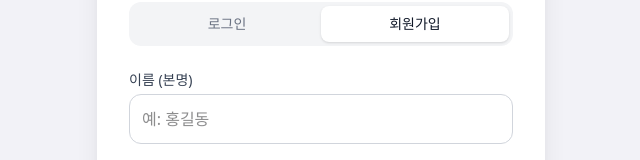
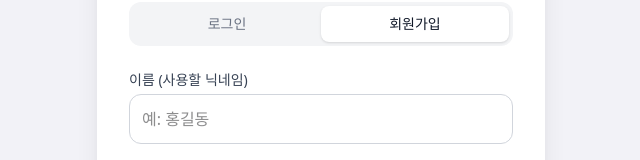
Before and after one commit to always97/ski-manager, a Next.js app: page /login in a window 1280 px wide. Both pictures are taken after a click on the button "회원가입". Shown: the part 210-370 px from the top of the page, without its empty margins (319-959 px from the left). Built offline with nearby package versions, Linux system fonts and the light colour scheme.

Commit message:
feat: update label for name input in login page for clarity

```diff
--- a/app/login/page.tsx
+++ b/app/login/page.tsx
@@ -57,7 +57,7 @@ export default function LoginPage() {
             <>
               <div>
                 <label className="block text-sm font-medium text-gray-700 mb-1">
-                  이름 (본명)
+                  이름 (사용할 닉네임)
                 </label>
                 <input
                   name="name"
```
